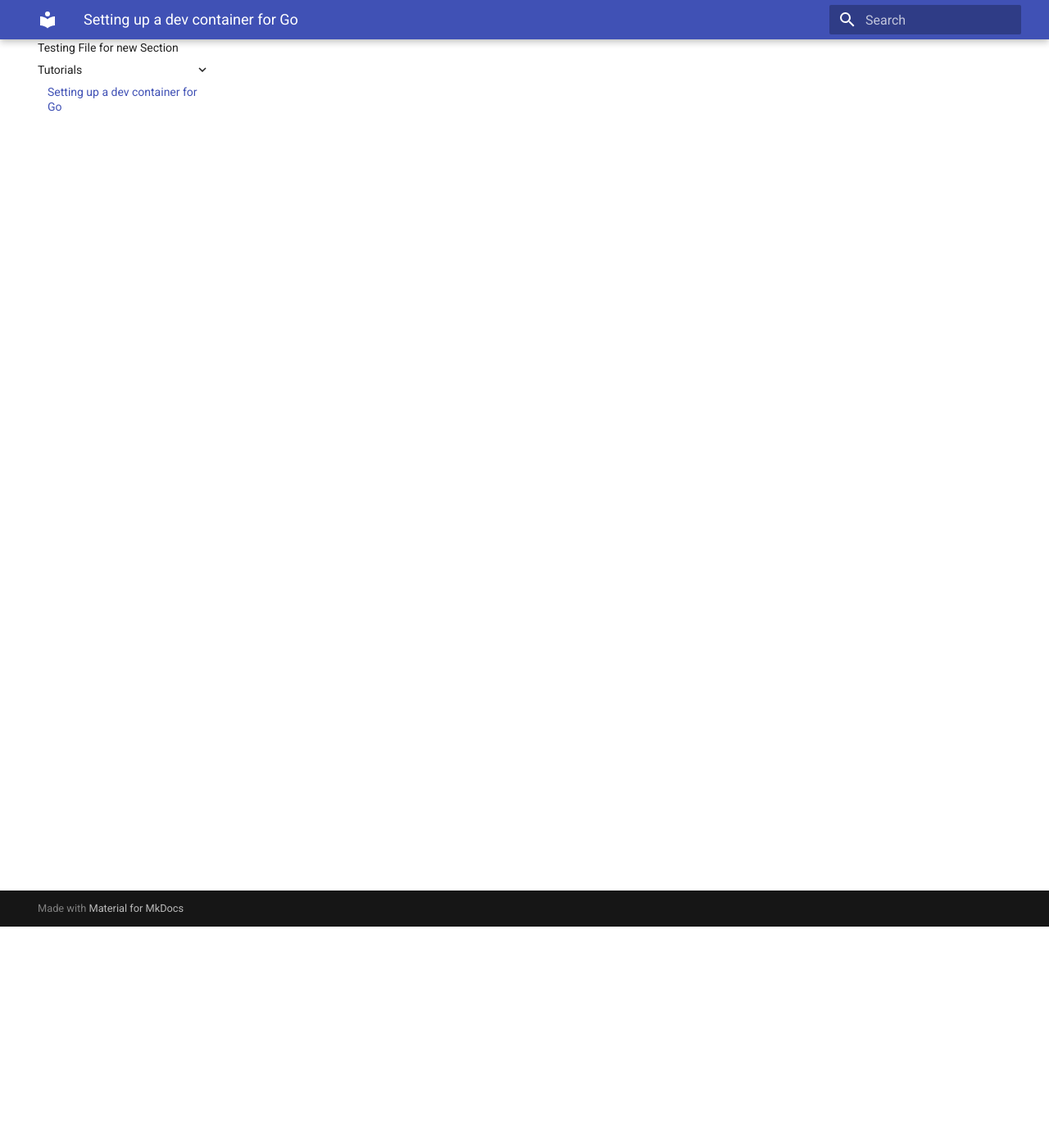
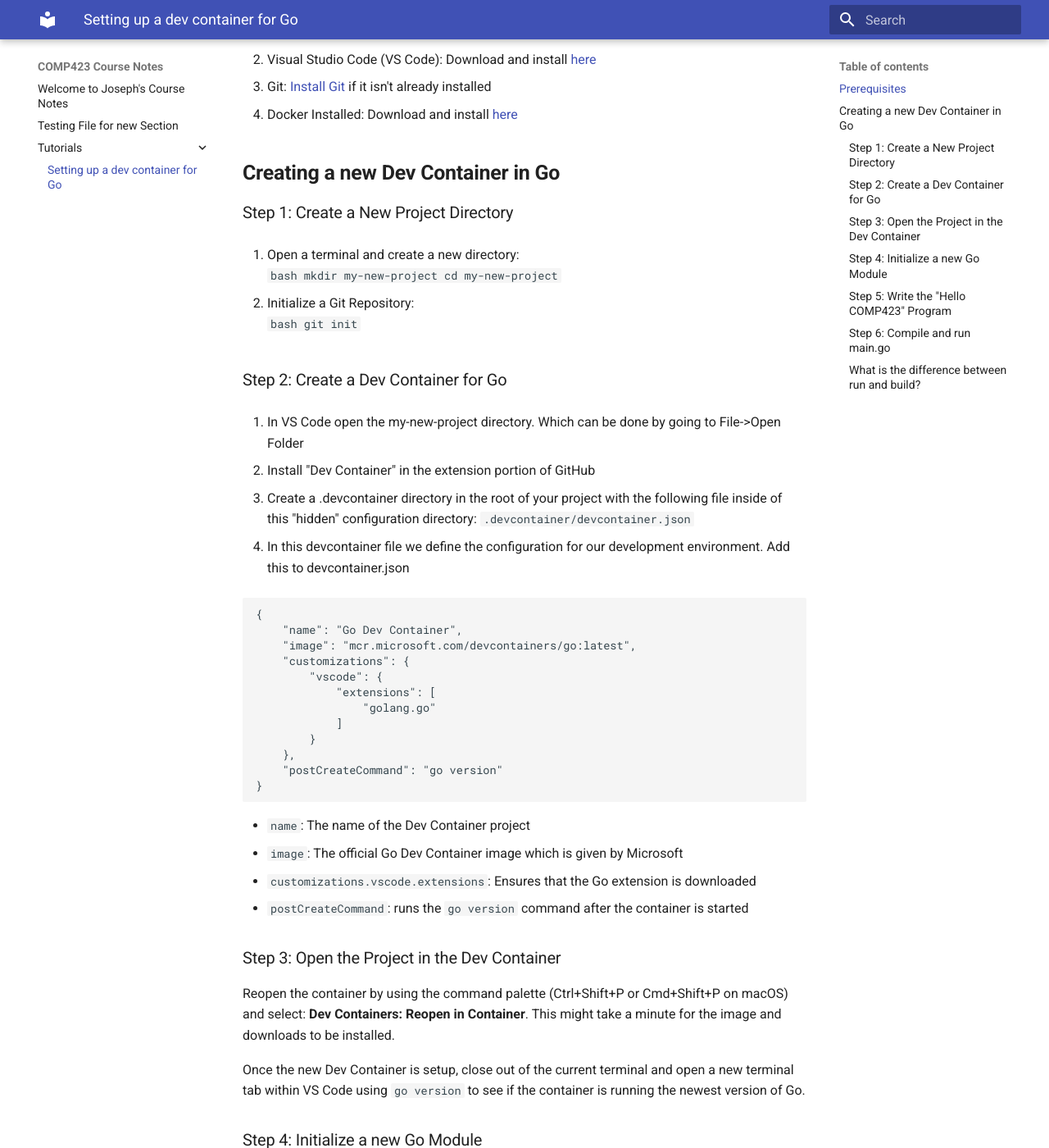
Before and after one commit to jhphamunc/comp423-course-notes, an MkDocs documentation site: the page built from docs/tutorials/go-setup.md, in a window 1280 px wide and 1400 px high, scrolled down 270 px. Shown: the whole window at 82% size. Built offline with MkDocs 1.6.1 and Material for MkDocs 9.7.7, drawn with Linux system fonts in a browser that asks for light colours; some of the changed text lies outside the part shown.

Commit message:
added most of the code for the Go Dev Container

````diff
--- a/docs/tutorials/go-setup.md
+++ b/docs/tutorials/go-setup.md
@@ -1,5 +1,120 @@
-# Setting up a dev container for Go
+# **Setting up a dev container for Go**
 
 * Primary author: [Joseph Pham](https://github.com/jhphamunc)
 
-Testing new input part 2
+## Prerequisites
+
+1. GitHub Account: Login or create an account [here](https://github.com/)
+2. Visual Studio Code (VS Code): Download and install [here](https://code.visualstudio.com/)
+3. Git: [Install Git](https://git-scm.com/book/en/v2/Getting-Started-Installing-Git) if it isn't already installed
+4. Docker Installed: Download and install [here](https://www.docker.com/products/docker-desktop/)
+
+## **Creating a new Dev Container in Go**
+
+### Step 1: Create a New Project Directory
+
+1. Open a terminal and create a new directory:
+    ```bash
+    mkdir my-new-project
+    cd my-new-project
+    ```
+
+2. Initialize a Git Repository:
+    ```bash
+    git init
+    ```
+
+### Step 2: Create a Dev Container for Go
+
+1. In VS Code open the my-new-project directory. Which can be done by going to File->Open Folder
+
+2. Install "Dev Container" in the extension portion of GitHub
+
+3. Create a .devcontainer directory in the root of your project with the following file inside of this "hidden" configuration directory:
+    ```
+    .devcontainer/devcontainer.json
+    ```
+
+4. In this devcontainer file we define the configuration for our development environment. Add this to devcontainer.json
+```
+{
+    "name": "Go Dev Container",
+    "image": "mcr.microsoft.com/devcontainers/go:latest",
+    "customizations": {
+        "vscode": {
+            "extensions": [
+                "golang.go"
+            ]
+        }
+    },
+    "postCreateCommand": "go version"
+}
+```
+
+- ```name```: The name of the Dev Container project
+- ```image```: The official Go Dev Container image which is given by Microsoft
+- ```customizations.vscode.extensions```: Ensures that the Go extension is downloaded
+- ```postCreateCommand```: runs the ```go version``` command after the container is started
+
+### Step 3: Open the Project in the Dev Container
+
+Reopen the container by using the command palette (Ctrl+Shift+P or Cmd+Shift+P on macOS) and select: **Dev Containers: Reopen in Container**. This might take a minute for the image and downloads to be installed.
+
+Once the new Dev Container is setup, close out of the current terminal and open a new terminal tab within VS Code using ```go version``` to see if the container is running the newest version of Go.
+
+### Step 4: Initialize a new Go Module
+
+1. Create a go.mod file using the mod subcommand found in Go
+```
+go mod init github.com/<username>/go-dev-container
+```
+
+### Step 5: Write the "Hello COMP423" Program
+
+Using echo we can create a main.go file
+
+```bash
+echo 'package main
+
+import "fmt"
+
+func main() {
+    fmt.Println("Hello COMP423")
+}' > main.go
+```
+
+### Step 6: Compile and run main.go
+
+We can directly run the program with the run subcommand:
+```bash
+go run main.go
+```
+Output:
+```
+Hello COMP423
+```
+Or we can use the build subcommand:
+```bash
+go build -o hello
+```
+- This creates an executable file named ```hello```
+
+Then we can run the file using:
+```bash
+./hello
+```
+Output:
+```
+Hello COMP423
+```
+
+### What is the difference between run and build?
+- ```go run```:
+    - Compiles and executes the program in one step
+    - Only temporary and no binary is saved
+- ```go build```:
+    - Compiles the program into a reusable binary (ex "hello")
+    - Similar to gcc in COMP211 where we had a.out
+- Key Difference:
+    - go run is used for quick testing
+    - go build is used when you need to repeatedly run a program
````
